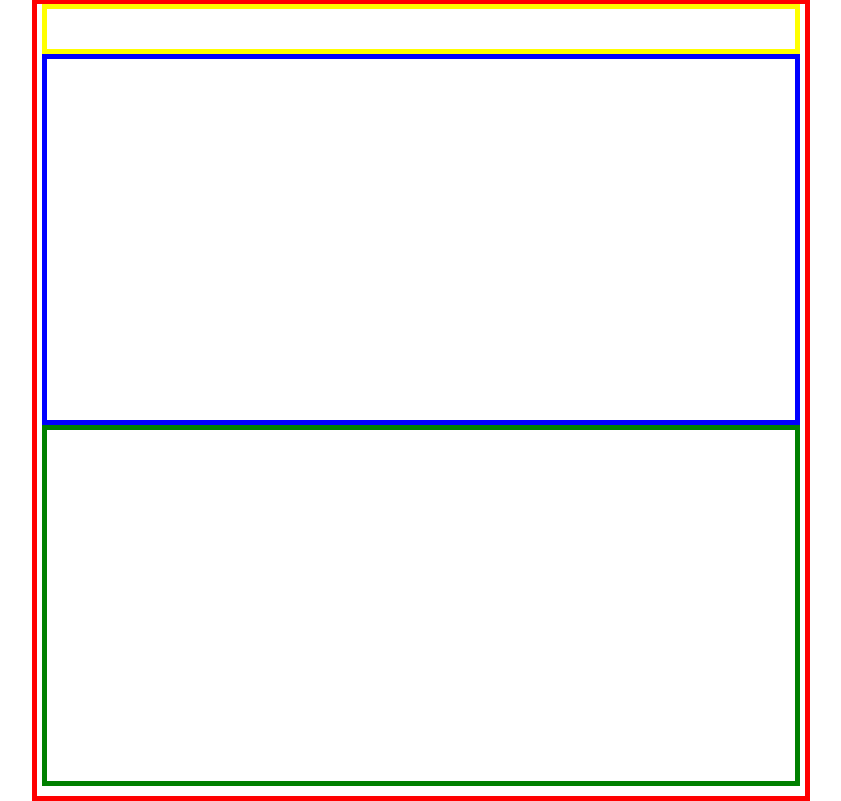
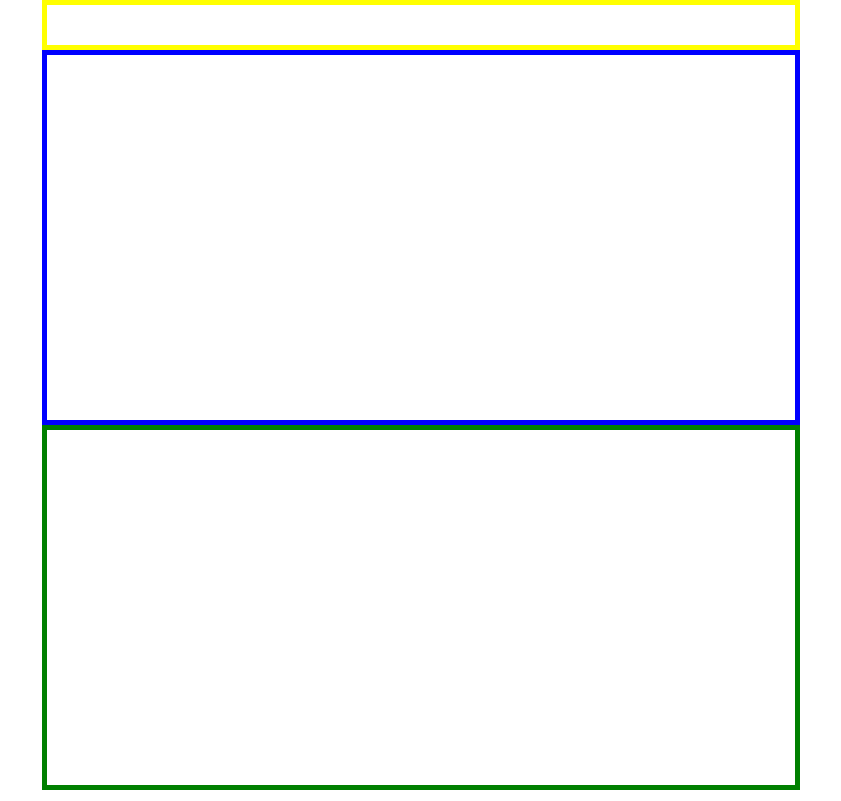
Before and after one commit to z-nerd/zcalc-web, a React (Vite) app: page / in a window 1280 px wide. Shown: the whole page, without its empty margins (219-1060 px from the left). Built offline with nearby package versions, Linux system fonts and the light colour scheme.

Commit message:
Css grid part #3

```diff
--- a/src/App.scss
+++ b/src/App.scss
@@ -1,6 +1,6 @@
 .calc {
-    width: 98%;
-    height: 99dvh;
+    width: 100%;
+    height: 100dvh;
     max-width: 48rem;
     position: absolute;
     inset-block-start: 50%;
@@ -8,7 +8,6 @@
     transform: translate(-50%, -50%);
     display: grid;
     grid-template: 50px 2fr 2fr / auto;
-    border: 5px solid red;
 
     &--advance {
         grid-template: 50px 2fr 3fr / auto;
```
